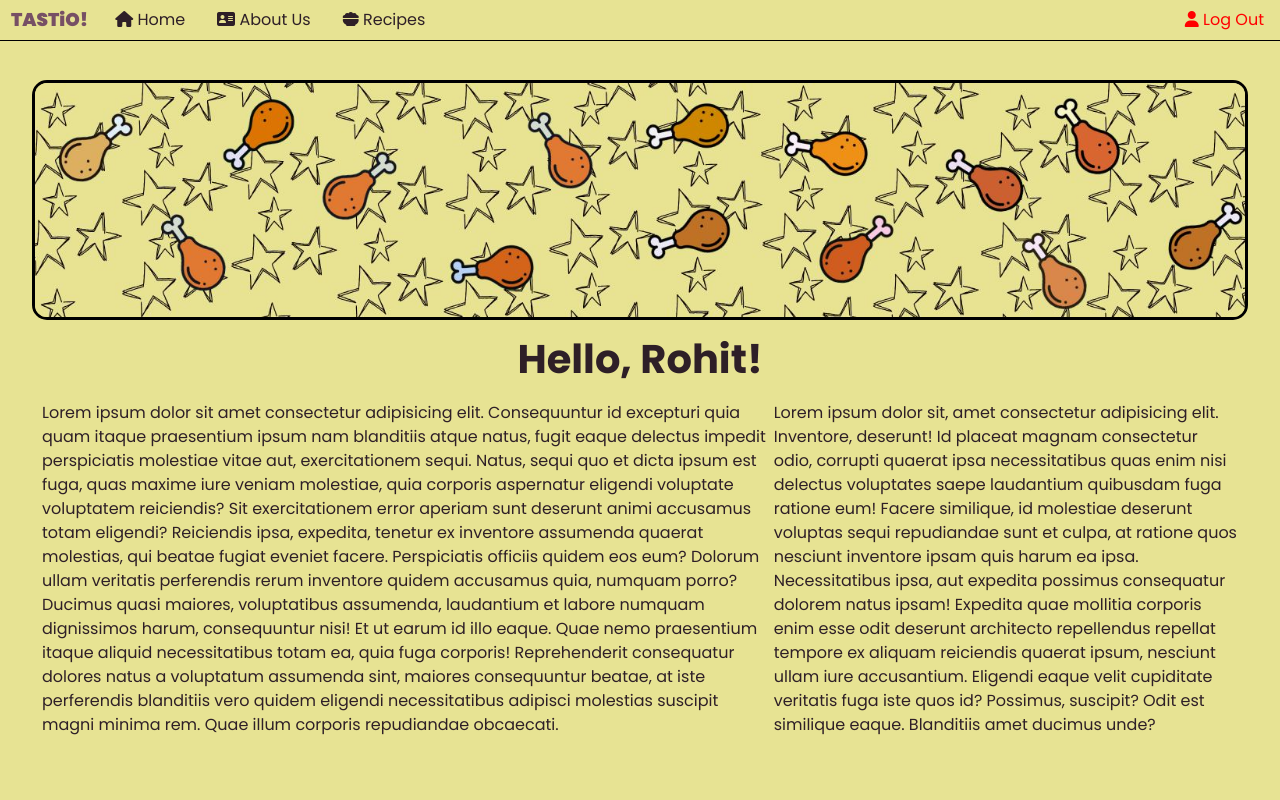
After one commit to 00ROHIT00/Tastio---Recipe-Sharing-Platform, a Django app: page /profile in a window 1280 px wide. The commit adds this page. Run offline with Django 5.2, Linux system fonts and the light colour scheme; some libraries are stand-ins or nearby versions.

Commit message:
made the user profile page, some other minor changes made

```diff
--- a/Tastio/MyApp/urls.py
+++ b/Tastio/MyApp/urls.py
@@ -6,4 +6,5 @@ urlpatterns = [
     path('loginView', views.loginView, name="loginView"),
     path('registerView', views.registerView, name="registerView"),
     path('register/', views.register_user, name='register'),
+    path('profile', views.profileView, name='profileView'),
 ]
--- a/Tastio/MyApp/views.py
+++ b/Tastio/MyApp/views.py
@@ -13,6 +13,8 @@ def loginView(request):
 def registerView(request):
   return render(request, 'register.html')
 
+def profileView(request):
+  return render(request, 'profile.html')
 
 def register_user(request):
     if request.method == 'POST':
--- /dev/null
+++ b/Tastio/static/profile_styles.css
@@ -0,0 +1,124 @@
+@import url('https://fonts.googleapis.com/css2?family=Poppins:ital,wght@0,100;0,200;0,300;0,400;0,500;0,600;0,700;0,800;0,900;1,100;1,200;1,300;1,400;1,500;1,600;1,700;1,800;1,900&display=swap');
+
+:root{
+  --background-color : #E7E393 !important;
+  --gradient-color : #8B815D;
+  --text-color : #2E1F27 !important;
+  --navbar-color : #775065;
+}
+
+*{
+  margin: 0;
+  padding: 0;
+  box-sizing: border-box;
+  font-family: "Poppins", sans-serif;
+  user-select: none;
+  scrollbar-width: none;
+  scroll-behavior: smooth;
+  -webkit-scroll-behaviour : smooth;
+}
+
+body, html {
+  overflow-x: hidden;
+  margin: 0;
+  padding: 0;
+}
+
+.custom{
+  background-color: var(--background-color);
+  border-bottom: 1px solid black;
+  position: fixed;
+  top: 0;
+  left: 0;
+  width: 100%;
+  z-index: 1000;
+}
+.custom a{
+  font-family: "Poppins", sans-serif;
+  color: var(--text-color);
+
+  transition: 0.3s ease-in-out;
+  -webkit-transition: 0.3s ease-in-out;
+  -moz-transition: 0.3s ease-in-out;
+  -ms-transition: 0.3s ease-in-out;
+  -o-transition: 0.3s ease-in-out;
+}
+
+.custom a:hover{
+  transform: scale(115%);
+  -webkit-transform: scale(115%);
+  -moz-transform: scale(115%);
+  -ms-transform: scale(115%);
+  -o-transform: scale(115%);
+  color : var(--navbar-color);
+}
+
+
+.tastio-navbar{
+  font-weight: 1000;
+  transition: 0.3s ease-in-out;
+  -webkit-transition: 0.3s ease-in-out;
+  -moz-transition: 0.3s ease-in-out;
+  -ms-transition: 0.3s ease-in-out;
+  -o-transition: 0.3s ease-in-out;
+}
+
+.tastio-navbar:hover{
+  transform: scale(1.05);
+  -webkit-transform: scale(1.05);
+  -moz-transform: scale(1.05);
+  -ms-transform: scale(1.05);
+  -o-transform: scale(1.05);
+}
+.logOut{
+  color : red;
+}
+
+.container-fluid {
+  background: var(--background-color);
+  color: var(--text-color);
+  min-height: 100vh;
+  max-width: 100%;
+  padding-top: 80px; /* Space from navbar */
+  display: flex;
+  flex-direction: column;
+  align-items: center; /* Center contents horizontally */
+}
+
+.ProfileInfo {
+  display: flex;
+  align-items: center;
+  justify-content: center;
+  flex-direction: column;
+}
+
+.userImage {
+  width: 95vw; /* Adds spacing on left and right */
+  height: 30vh;
+  border-radius: 15px;
+  overflow: hidden;
+  border: 3px solid black;
+  margin-bottom: 15px;
+}
+
+.userImage img{
+  width : 100%;
+  height: 100%;
+  object-fit: cover;
+}
+
+.greeting{
+  font-weight: 700;
+}
+
+.userDetails{
+  height : 48vh;
+  width : 95vw;
+  /* border : black 2px solid; */
+  display: flex;
+  justify-content: space-between;
+  padding : 10px;
+}
+.left, .right{
+  /* border: lime 2px solid; */
+}
--- a/Tastio/templates/index.html
+++ b/Tastio/templates/index.html
@@ -7,7 +7,7 @@
 
     <meta charset="utf-8">
     <meta name="viewport" content="width=device-width, initial-scale=1, shrink-to-fit=no">
-    <link rel="icon" type="images/x-icon" href="./assets/favicon/favicon.ico">
+    <link rel="icon" type="images/x-icon" href="{%static '/images/favicon.ico' %}">
 
     <link rel="stylesheet" href="https://cdn.jsdelivr.net/npm/bootstrap@4.1.3/dist/css/bootstrap.min.css" integrity="sha384-MCw98/SFnGE8fJT3GXwEOngsV7Zt27NXFoaoApmYm81iuXoPkFOJwJ8ERdknLPMO" crossorigin="anonymous">
 
--- a/Tastio/templates/logIn.html
+++ b/Tastio/templates/logIn.html
@@ -7,6 +7,7 @@
     <meta charset="utf-8">
     <meta name="viewport" content="width=device-width, initial-scale=1, shrink-to-fit=no">
 
+    <link rel="icon" type="images/x-icon" href="{%static '/images/favicon.ico' %}">
     <!-- Bootstrap CSS -->
     <link rel="stylesheet" href="https://cdn.jsdelivr.net/npm/bootstrap@4.0.0/dist/css/bootstrap.min.css" integrity="sha384-Gn5384xqQ1aoWXA+058RXPxPg6fy4IWvTNh0E263XmFcJlSAwiGgFAW/dAiS6JXm" crossorigin="anonymous">
     <!-- custom CSS -->
--- /dev/null
+++ b/Tastio/templates/profile.html
@@ -0,0 +1,68 @@
+{% load static %}
+
+<!DOCTYPE html>
+<html lang="en">
+<head>
+  <meta charset="UTF-8">
+  <meta name="viewport" content="width=device-width, initial-scale=1.0">
+
+  <link rel="stylesheet" href="https://cdn.jsdelivr.net/npm/bootstrap@4.1.3/dist/css/bootstrap.min.css" integrity="sha384-MCw98/SFnGE8fJT3GXwEOngsV7Zt27NXFoaoApmYm81iuXoPkFOJwJ8ERdknLPMO" crossorigin="anonymous">
+
+  <title>User Profile | Tastio</title>
+  <link rel="icon" type="images/x-icon" href="{%static 'images/favicon.ico' %}">
+  <link rel="stylesheet" href="{% static 'profile_styles.css' %}">
+</head>
+<body>
+  <ul class="nav custom">
+    <li class="nav-item">
+      <a class="nav-link active tastio-navbar" href="{%url 'index' %}">TASTiO!</a>
+    </li>
+    <li class="nav-item">
+      <a class="nav-link" href="{%url 'index' %}"><i class="fa-solid fa-house"></i> Home</i></a>
+    </li>
+    <li class="nav-item">
+      <a class="nav-link" href="#find_more"><i class="fa-solid fa-address-card"></i> About Us</i></a>
+    </li>
+    <li class="nav-item">
+      <a class="nav-link" href="#"><i class="fa-solid fa-bowl-food"></i> Recipes</a>
+    </li>
+    <li class="nav-item ml-auto">
+      <a class="nav-link" href="{% url 'loginView' %}"><i class="fa-solid fa-user logOut"></i> <span class="logOut">Log Out</span></a>
+    </li>
+  </ul>
+  <section id="firstPage">
+    <div class="container-fluid">
+      <div class="ProfileInfo">
+        <div class="userImage">
+          <img src="{%static '/images/userPic.jpg' %}">
+        </div>
+        <h1 class="greeting">Hello, Rohit!</h1>
+        <div class="userDetails">
+          <div class="left">
+            Lorem ipsum dolor sit amet consectetur adipisicing elit. Consequuntur id excepturi quia quam itaque praesentium ipsum nam blanditiis atque natus, fugit eaque delectus impedit perspiciatis molestiae vitae aut, exercitationem sequi.
+            Natus, sequi quo et dicta ipsum est fuga, quas maxime iure veniam molestiae, quia corporis aspernatur eligendi voluptate voluptatem reiciendis? Sit exercitationem error aperiam sunt deserunt animi accusamus totam eligendi?
+            Reiciendis ipsa, expedita, tenetur ex inventore assumenda quaerat molestias, qui beatae fugiat eveniet facere. Perspiciatis officiis quidem eos eum? Dolorum ullam veritatis perferendis rerum inventore quidem accusamus quia, numquam porro?
+            Ducimus quasi maiores, voluptatibus assumenda, laudantium et labore numquam dignissimos harum, consequuntur nisi! Et ut earum id illo eaque. Quae nemo praesentium itaque aliquid necessitatibus totam ea, quia fuga corporis!
+            Reprehenderit consequatur dolores natus a voluptatum assumenda sint, maiores consequuntur beatae, at iste perferendis blanditiis vero quidem eligendi necessitatibus adipisci molestias suscipit magni minima rem. Quae illum corporis repudiandae obcaecati.
+          </div>
+          <div class="right">
+            Lorem ipsum dolor sit, amet consectetur adipisicing elit. Inventore, deserunt! Id placeat magnam consectetur odio, corrupti quaerat ipsa necessitatibus quas enim nisi delectus voluptates saepe laudantium quibusdam fuga ratione eum!
+            Facere similique, id molestiae deserunt voluptas sequi repudiandae sunt et culpa, at ratione quos nesciunt inventore ipsam quis harum ea ipsa. Necessitatibus ipsa, aut expedita possimus consequatur dolorem natus ipsam!
+            Expedita quae mollitia corporis enim esse odit deserunt architecto repellendus repellat tempore ex aliquam reiciendis quaerat ipsum, nesciunt ullam iure accusantium. Eligendi eaque velit cupiditate veritatis fuga iste quos id?
+            Possimus, suscipit? Odit est similique eaque. Blanditiis amet ducimus unde?
+          </div>
+        </div>
+      </div>
+
+
+
+
+    </div>
+  </section>
+<!-- FONT AWESOME -->
+  <script src="https://kit.fontawesome.com/ac8010ba48.js" crossorigin="anonymous"></script>
+    <script src="https://code.jquery.com/jquery-3.3.1.slim.min.js" integrity="sha384-q8i/X+965DzO0rT7abK41JStQIAqVgRVzpbzo5smXKp4YfRvH+8abtTE1Pi6jizo" crossorigin="anonymous"></script>
+    <script src="https://cdn.jsdelivr.net/npm/popper.js@1.14.3/dist/umd/popper.min.js" integrity="sha384-ZMP7rVo3mIykV+2+9J3UJ46jBk0WLaUAdn689aCwoqbBJiSnjAK/l8WvCWPIPm49" crossorigin="anonymous"></script>
+    <script src="https://cdn.jsdelivr.net/npm/bootstrap@4.1.3/dist/js/bootstrap.min.js" integrity="sha384-ChfqqxuZUCnJSK3+MXmPNIyE6ZbWh2IMqE241rYiqJxyMiZ6OW/JmZQ5stwEULTy" crossorigin="anonymous"></script>
+</body>
+</html>
--- a/Tastio/templates/register.html
+++ b/Tastio/templates/register.html
@@ -10,6 +10,7 @@
     <!-- Bootstrap CSS -->
     <link rel="stylesheet" href="https://cdn.jsdelivr.net/npm/bootstrap@4.0.0/dist/css/bootstrap.min.css" integrity="sha384-Gn5384xqQ1aoWXA+058RXPxPg6fy4IWvTNh0E263XmFcJlSAwiGgFAW/dAiS6JXm" crossorigin="anonymous">
     <!-- custom CSS -->
+    <link rel="icon" type="images/x-icon" href="{%static '/images/favicon.ico' %}">
      <link rel="stylesheet" href="{% static 'register_styles.css'%}">
      <title>Tastio | Register</title>
   </head>
```
Also changed, not shown: Tastio/static/images/android-chrome-192x192.png (added), Tastio/static/images/android-chrome-512x512.png (added), Tastio/static/images/apple-touch-icon.png (added), Tastio/static/images/favicon-16x16.png (added), Tastio/static/images/favicon-32x32.png (added), Tastio/static/images/favicon.ico (added), Tastio/static/images/site.webmanifest (added), Tastio/static/images/userPic.jpg (added).
